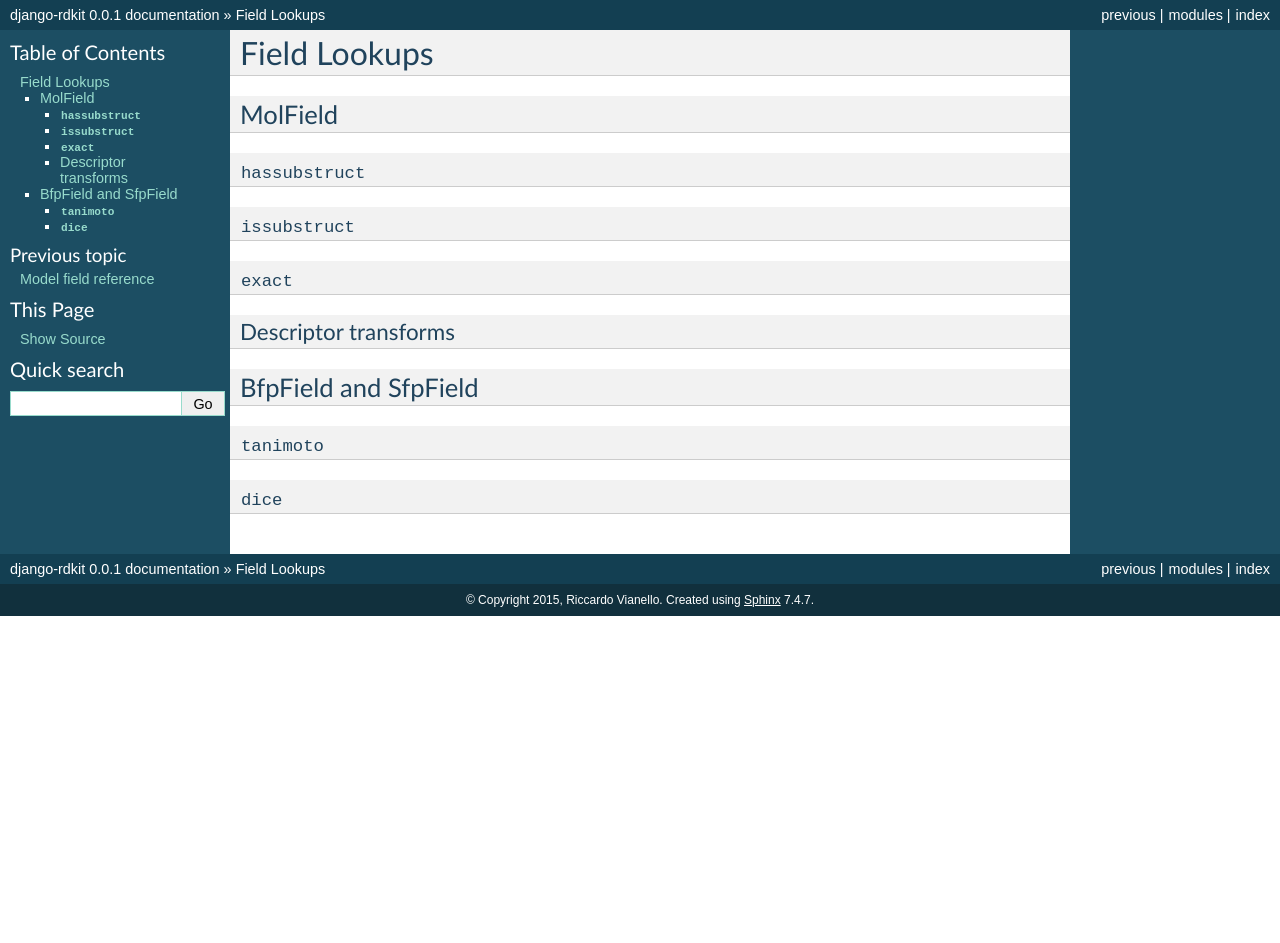
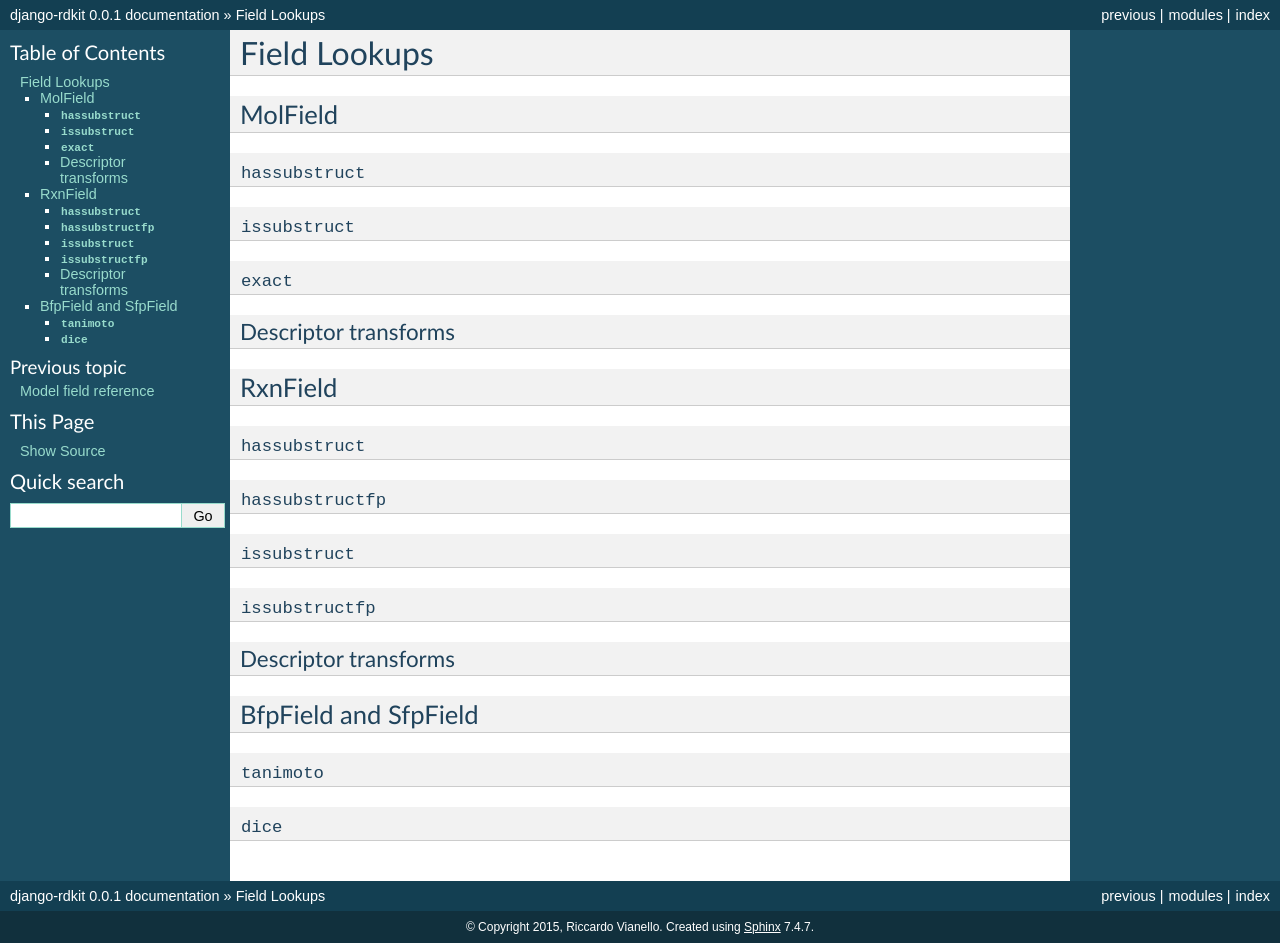
Before and after one commit to rdkit/django-rdkit, a Sphinx documentation site: the page built from docs/lookups.rst, in a window 1280 px wide. Built offline with Sphinx 7.4.7, drawn with Linux system fonts in a browser that asks for light colours; before the commit the page ends 900 px from its top, so only the background shows below that.

Commit message:
RxnField added

```diff
--- a/docs/lookups.rst
+++ b/docs/lookups.rst
@@ -18,6 +18,25 @@ Descriptor transforms
 .....................
 
 
+RxnField
+--------
+
+``hassubstruct``
+................
+
+``hassubstructfp``
+..................
+
+``issubstruct``
+...............
+
+``issubstructfp``
+...............
+
+Descriptor transforms
+.....................
+
+
 BfpField and SfpField
 ---------------------
 
```
Also changed, not shown: docs/fields.rst (+8 -0 lines).
